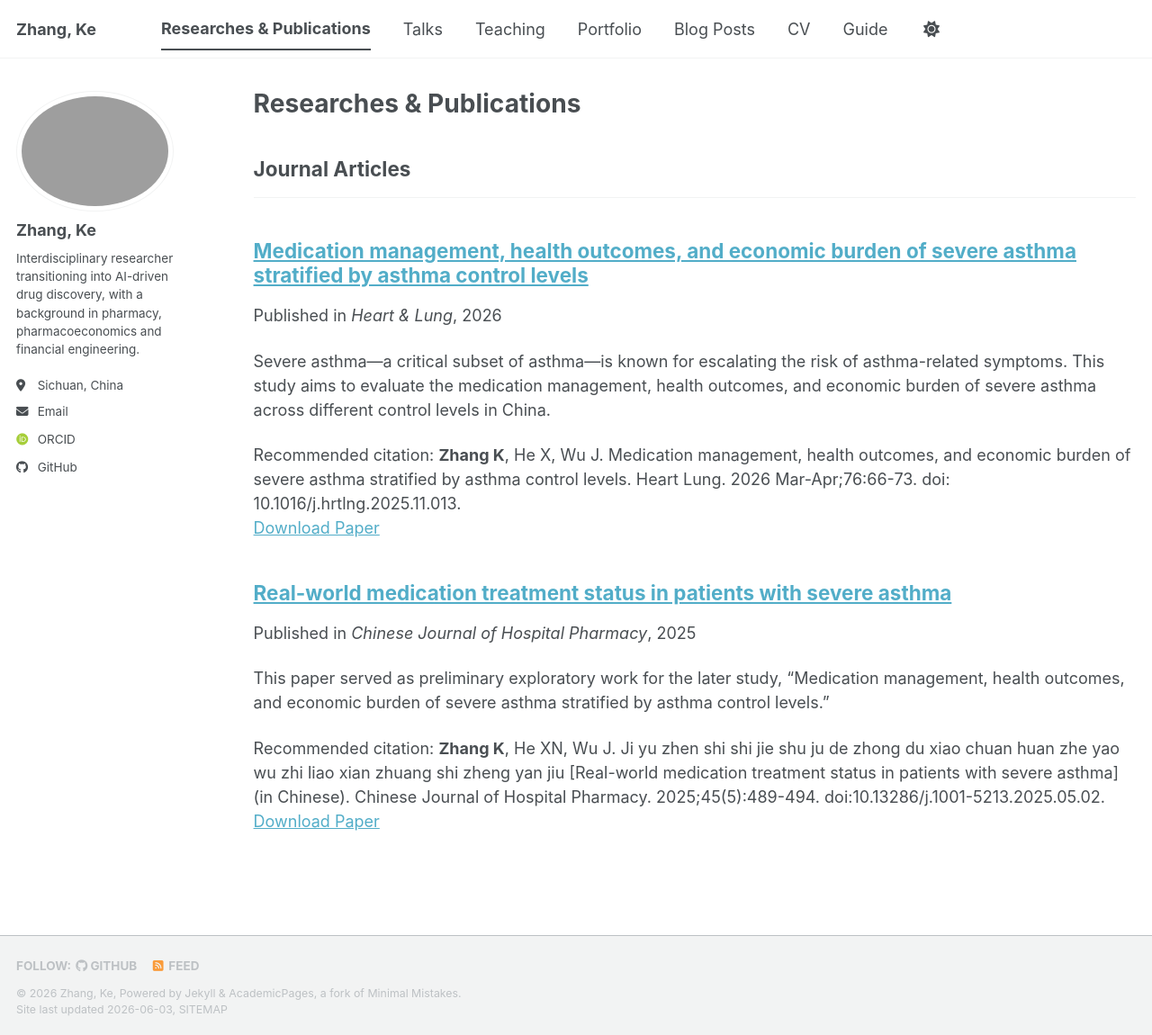
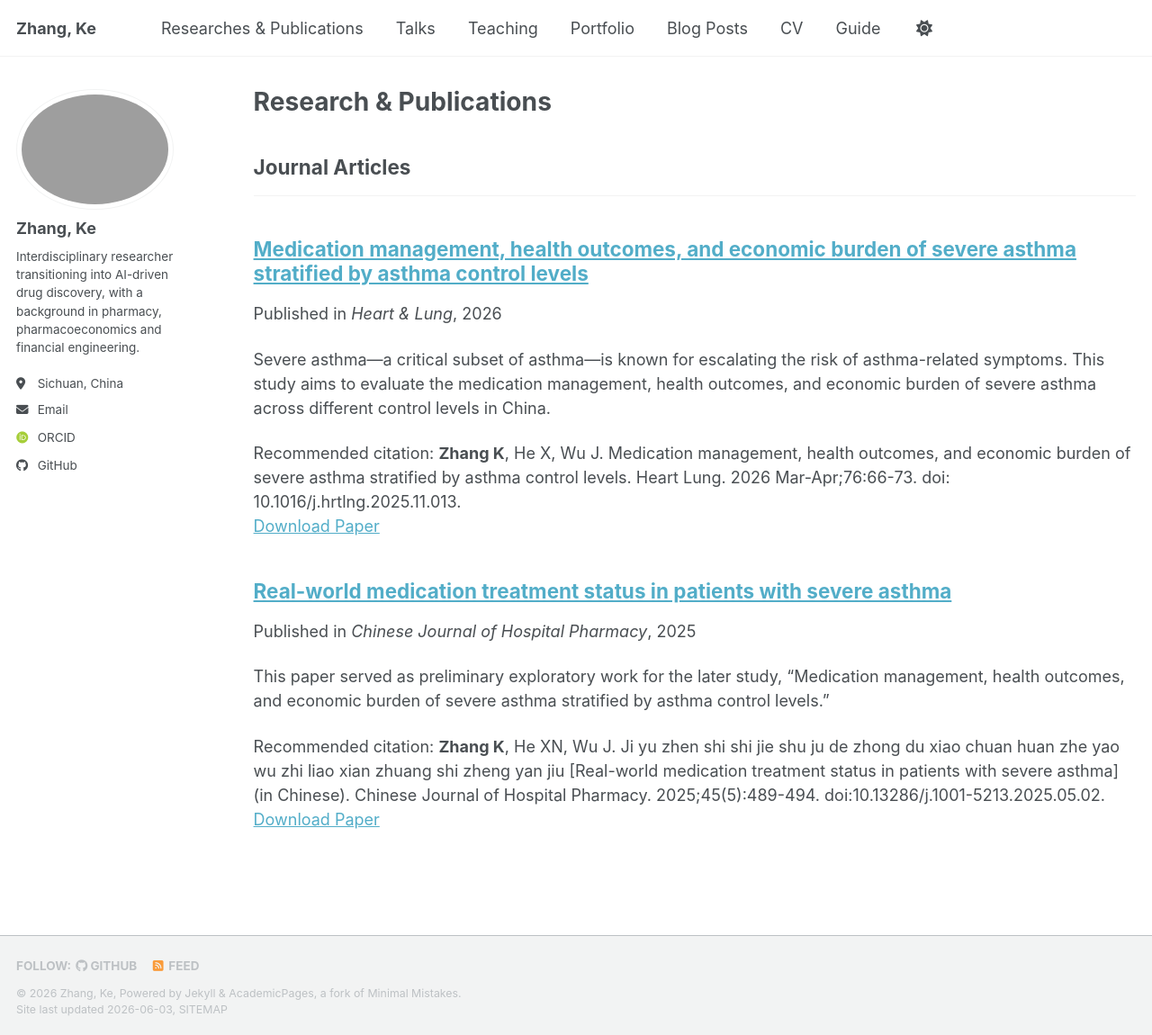
Before and after one commit to Zhangke123jimu/Zhangke123jimu.github.io, a Jekyll site: the page built from _pages/publications.html, in a window 1280 px wide and 1150 px high. Shown: the whole window at 90% size. Built offline with Jekyll 4.4.1, drawn with Linux system fonts in a browser that asks for light colours; some web fonts are replaced; a script bundle is joined from its source files by our own code; library files that are not in the unit come from our copies.

Commit message:
Update publications.html

```diff
--- a/_pages/publications.html
+++ b/_pages/publications.html
@@ -1,7 +1,7 @@
 ---
 layout: archive
-title: "Researches & Publications"
-permalink: /Researches_and_Publications/
+title: "Research & Publications"
+permalink: /research-and-publications/
 author_profile: true
 ---
 
```
